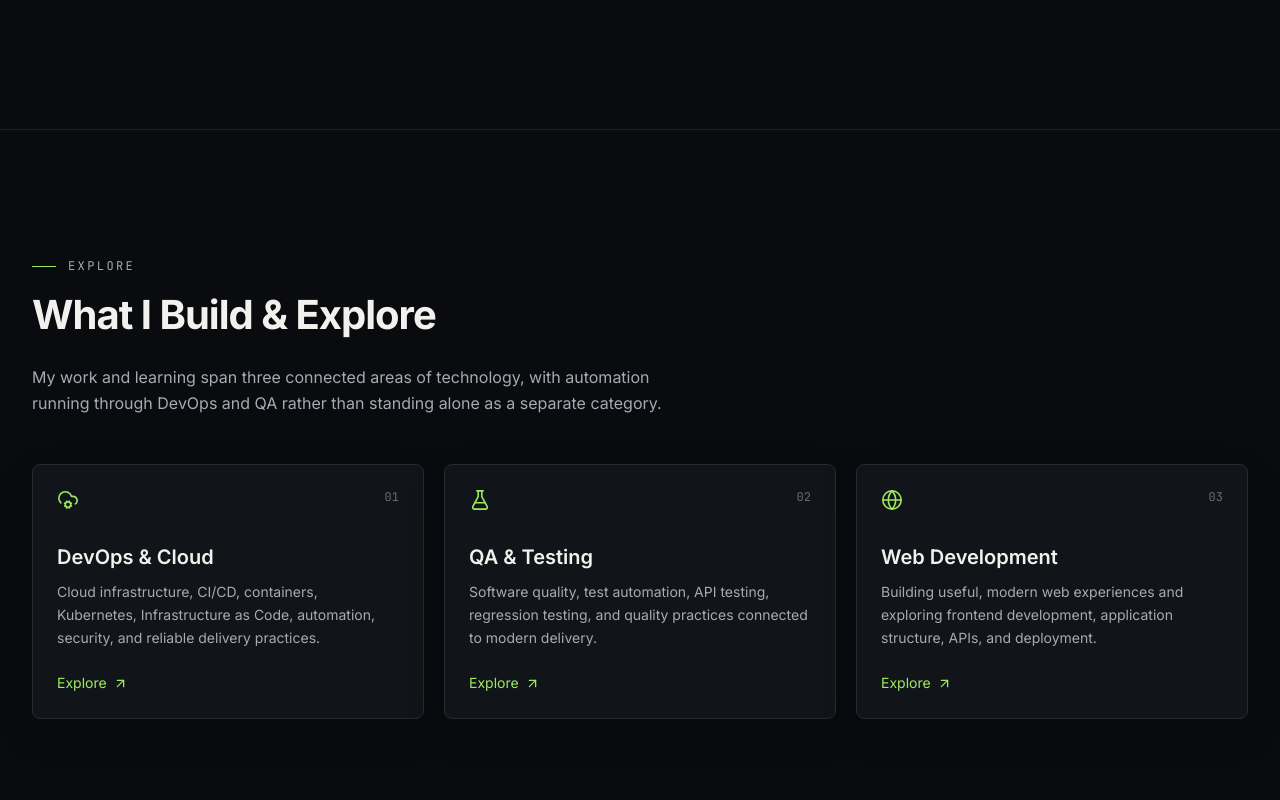
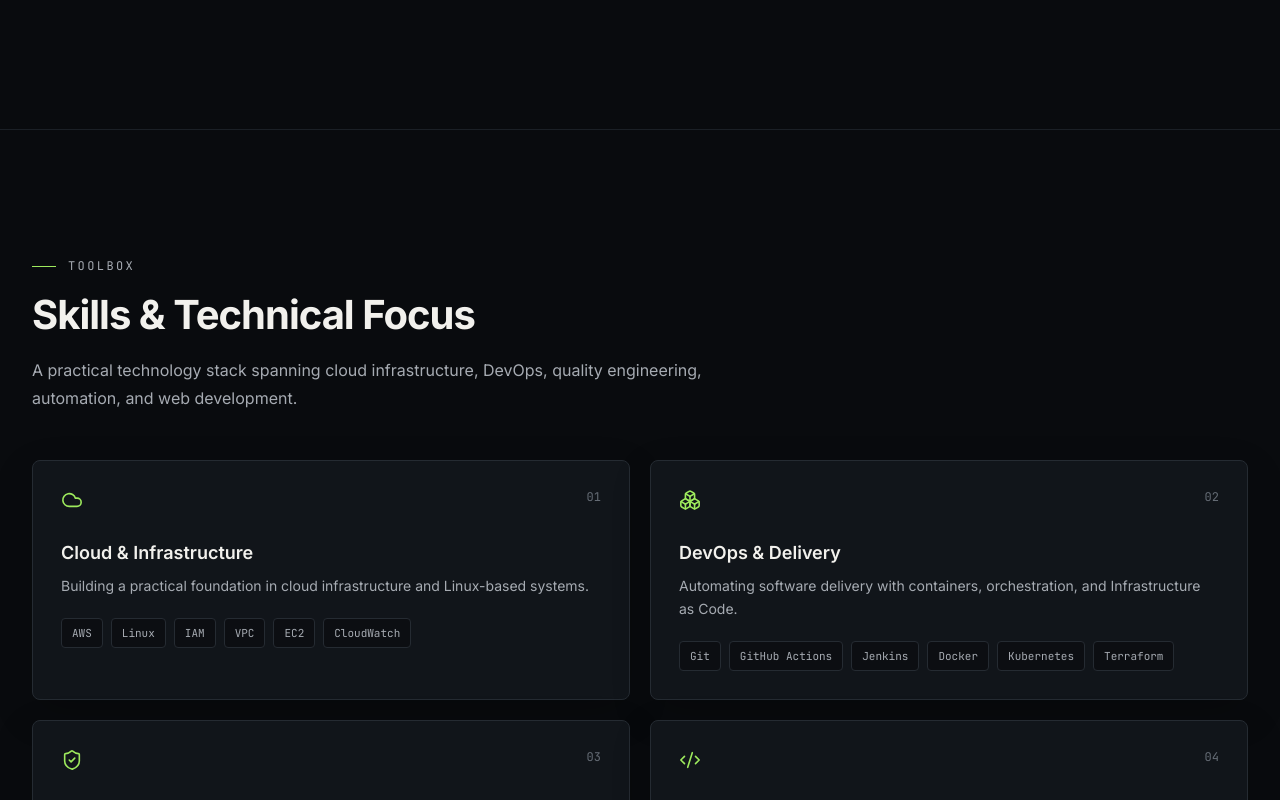
Before and after one commit to Nissar005/Nisar-Ahmed-Portfolio, a React (Vite) app: page / in a window 1280 px wide. Shown: the part 1220-2020 px from the top of the page. Built offline with nearby package versions, Linux system fonts and the light colour scheme.

Commit message:
Refine portfolio structure with dedicated technical skills section

```diff
--- a/src/App.tsx
+++ b/src/App.tsx
@@ -3,6 +3,7 @@ import Footer from "./components/Footer";
 import Seo from "./components/Seo";
 import Hero from "./sections/Hero";
 import About from "./sections/About";
+import Skills from "./sections/Skills";
 import Explore from "./sections/Explore";
 import Contact from "./sections/Contact";
 
@@ -48,6 +49,7 @@ export default function App() {
       <main>
         <Hero />
         <About />
+        <Skills />
         <Explore />
         <Contact />
       </main>
```
